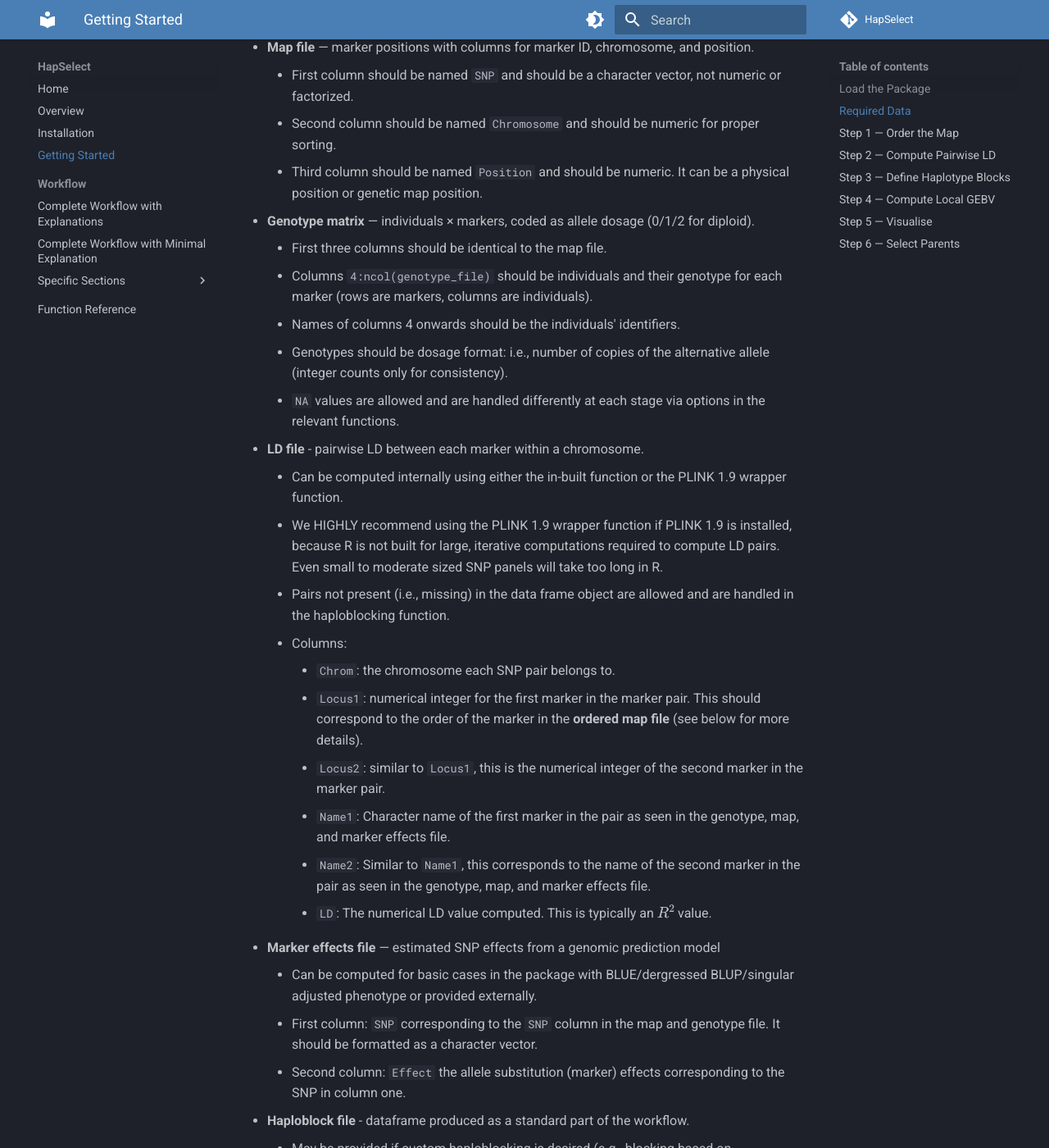
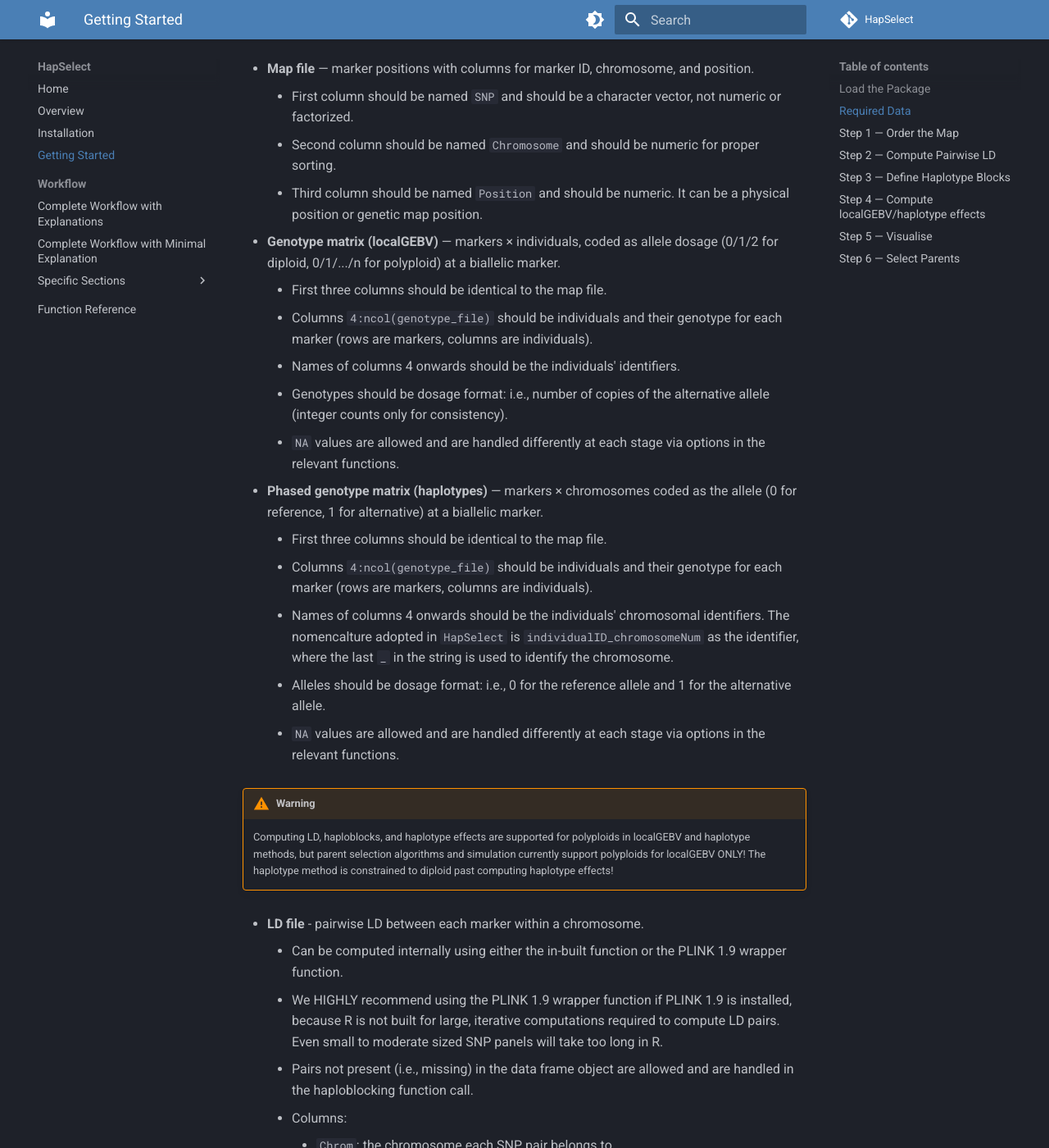
Before and after one commit to wrshf7/HapSelect-Docs, an MkDocs documentation site: the page built from docs/getting-started.md, in a window 1280 px wide and 1400 px high, scrolled down 457 px. Shown: the whole window at 82% size. Built offline with MkDocs 1.6.1 and Material for MkDocs 9.7.7, drawn with Linux system fonts in a browser that asks for light colours; comment, search, counter and statistics services are not loaded; some of the changed text lies outside the part shown.

Commit message:
First Update - Next one coming

````diff
--- a/docs/getting-started.md
+++ b/docs/getting-started.md
@@ -1,6 +1,6 @@
 # Getting Started
 
-This page walks through the complete HapSelect workflow using the built-in example data.
+This page walks through the complete HapSelect using localGEBV or haplotypes using the built-in example datasets.
 
 ## Load the Package
 
@@ -17,17 +17,27 @@ HapSelect expects two primary inputs (map file and genotype file). The rest can
     - Second column should be named `Chromosome` and should be numeric for proper sorting.
     - Third column should be named `Position` and should be numeric. It can be a physical position or genetic map position.
 
-- **Genotype matrix** — individuals × markers, coded as allele dosage (0/1/2 for diploid).
+- **Genotype matrix (localGEBV)** — markers × individuals, coded as allele dosage (0/1/2 for diploid, 0/1/.../n for polyploid) at a biallelic marker.
     - First three columns should be identical to the map file.
     - Columns `4:ncol(genotype_file)` should be individuals and their genotype for each marker (rows are markers, columns are individuals).
     - Names of columns 4 onwards should be the individuals' identifiers.
     - Genotypes should be dosage format: i.e., number of copies of the alternative allele (integer counts only for consistency).
     - `NA` values are allowed and are handled differently at each stage via options in the relevant functions.
 
+- **Phased genotype matrix (haplotypes)** — markers × chromosomes coded as the allele (0 for reference, 1 for alternative) at a biallelic marker.
+    - First three columns should be identical to the map file.
+    - Columns `4:ncol(genotype_file)` should be individuals and their genotype for each marker (rows are markers, columns are individuals).
+    - Names of columns 4 onwards should be the individuals' chromosomal identifiers. The nomencalture adopted in `HapSelect` is `individualID_chromosomeNum` as the identifier, where the last `_` in the string is used to identify the chromosome.
+    - Alleles should be dosage format: i.e., 0 for the reference allele and 1 for the alternative allele.
+    - `NA` values are allowed and are handled differently at each stage via options in the relevant functions.
+
+!!! warning
+    Computing LD, haploblocks, and haplotype effects are supported for polyploids in localGEBV and haplotype methods, but parent selection algorithms and simulation currently support polyploids for localGEBV ONLY! The haplotype method is constrained to diploid past computing haplotype effects!
+
 - **LD file** - pairwise LD between each marker within a chromosome.
     - Can be computed internally using either the in-built function or the PLINK 1.9 wrapper function.
     - We HIGHLY recommend using the PLINK 1.9 wrapper function if PLINK 1.9 is installed, because R is not built for large, iterative computations required to compute LD pairs. Even small to moderate sized SNP panels will take too long in R.
-    - Pairs not present (i.e., missing) in the data frame object are allowed and are handled in the haploblocking function.
+    - Pairs not present (i.e., missing) in the data frame object are allowed and are handled in the haploblocking function call.
     - Columns:
         - `Chrom`: the chromosome each SNP pair belongs to.
         - `Locus1`: numerical integer for the first marker in the marker pair. This should correspond to the order of the marker in the **ordered map file** (see below for more details).
@@ -37,7 +47,7 @@ HapSelect expects two primary inputs (map file and genotype file). The rest can
         - `LD`: The numerical LD value computed. This is typically an $R^{2}$ value.
 
 - **Marker effects file** — estimated SNP effects from a genomic prediction model
-    - Can be computed for basic cases in the package with BLUE/dergressed BLUP/singular adjusted phenotype or provided externally.
+    - Can be computed for basic cases in the package (localGEBV genotype dosage matrix only!) with BLUE/dergressed BLUP/singular adjusted phenotype or provided externally.
     - First column: `SNP` corresponding to the `SNP` column in the map and genotype file. It should be formatted as a character vector.
     - Second column: `Effect` the allele substitution (marker) effects corresponding to the SNP in column one.
 
@@ -59,12 +69,13 @@ Example datasets are bundled with the package along with function examples to co
 ```r
 #Two required, primary inputs:
 map <- HapSelect::map
-geno <- HapSelect::geno
+geno <- HapSelect::geno #localGEBV
+geno <- HapSelect::geno_phased #haplotype method
 
-#Optional inputs created in the R package:
+#Optional inputs that can also be created in the R package workflow:
 ld_pairs <- HapSelect::ld_pairs
 marker_effects <- HapSelect::marker_effects
-BLUE <- HapSelect::BLUE # example file to compute marker effects
+BLUE <- HapSelect::BLUE #example file to compute marker effects
 
 #Haploblock dataframe can be computed by running the def_blocks() and block_obj_to_df() functions on the example data
 
@@ -85,11 +96,11 @@ map <- order_map(map = map)
 ld_pairs <- pairwise_ld(geno, parallelize = FALSE)
 
 # Recommended: PLINK-backed implementation
-ld_pairs <- plink_pairwise_ld("path/to/plink_prefix")
+ld_pairs <- plink_pairwise_ld_geno(geno = geno)
 ```
 
 !!! tip
-    For large marker panels, use `plink_pairwise_ld()` with a PLINK v1.9 binary fileset. See [Pairwise LD](workflow/pairwise-ld.md) for details.
+    For large marker panels, use `plink_pairwise_ld_geno()`. See [Pairwise LD](workflow/pairwise-ld.md) for details.
 
 ## Step 3 — Define Haplotype Blocks
 
@@ -97,20 +108,21 @@ ld_pairs <- plink_pairwise_ld("path/to/plink_prefix")
 haploblocks <- def_blocks(
   ld        = ld_pairs,
   map       = map,
-  method    = "flanking",
-  threshold = 0.2,
-  tolerance = 4,
-  tol_reset = TRUE,
-  start     = "LD",
-  parallel  = FALSE
+  method    = "flanking", #compares new marker to adjacent marker only
+  threshold = 0.2,        #LD threshold to include a marker
+  tolerance = 4,          #how many markers can fail the check for inclusion
+  tol_reset = TRUE,       #if a marker is added, reset the tolerance counter
+  start     = "LD",       #blocking starts at the highest LD pair
+  parallel  = FALSE       #parallelise for large datasets (~25k+ markers)
 )
 
 haploblocks <- block_obj_to_df(haploblocks, map)
 ```
 
-## Step 4 — Compute Local GEBV
+## Step 4 — Compute localGEBV/haplotype effects
 
 ```r
+#localGEBV
 haploblock_obj <- compute_local_GEBV(
   geno           = geno,
   marker_effects = marker_effects,
@@ -118,10 +130,20 @@ haploblock_obj <- compute_local_GEBV(
   set_missing_NA = TRUE,
   mean_adjust    = TRUE
 )
+
+#haplotypes
+haploblock_obj <- compute_haplotype_effects(
+  geno           = geno,
+  marker_effects = marker_effects,
+  haploblocks_df = haploblocks,
+  set_missing_NA = TRUE,
+  mean_adjust    = TRUE
+)
+
 ```
 
 !!! tip
-    Check out the full workflow if you need a basic model to compute marker effects.
+    Check out the full workflow if you need a basic model to compute marker effects (localGEBV genotype matrix only!).
 
 ## Step 5 — Visualise
 
@@ -129,11 +151,15 @@ haploblock_obj <- compute_local_GEBV(
 marker_effects_plot(marker_effects = marker_effects$Effect,
                     chr = map$Chromosome, pos = map$Position)
 
-unique_haplo_effects_plot(haplo_obj = haploblock_obj)
+unique_haplo_effects_plot(haplo_obj = haploblock_obj)     #haplotypes
+unique_localGEBV_effects_plot(haplo_obj = haploblock_obj) #localGEBV
 
 plot_haploblocks(haploblock_df = haploblock_obj$Haploblocks)
 
-plot_ld_decay(map = map, ld = ld_pairs, max_kb = 500)
+haplo_block_var_funnel_plot(haplo_obj = haploblock_object, mean_line = FALSE) #haplotypes
+local_gebv_block_var_funnel_plot(haplo_obj = haploblock_object, mean_line = FALSE)
+
+plot_ld_decay(map = map, ld = ld_pairs, max_kb = 500) #warning: may be slow for large dataset! Use method ="exp" for faster computation and monotonic decay.
 ```
 
 ## Step 6 — Select Parents
````
